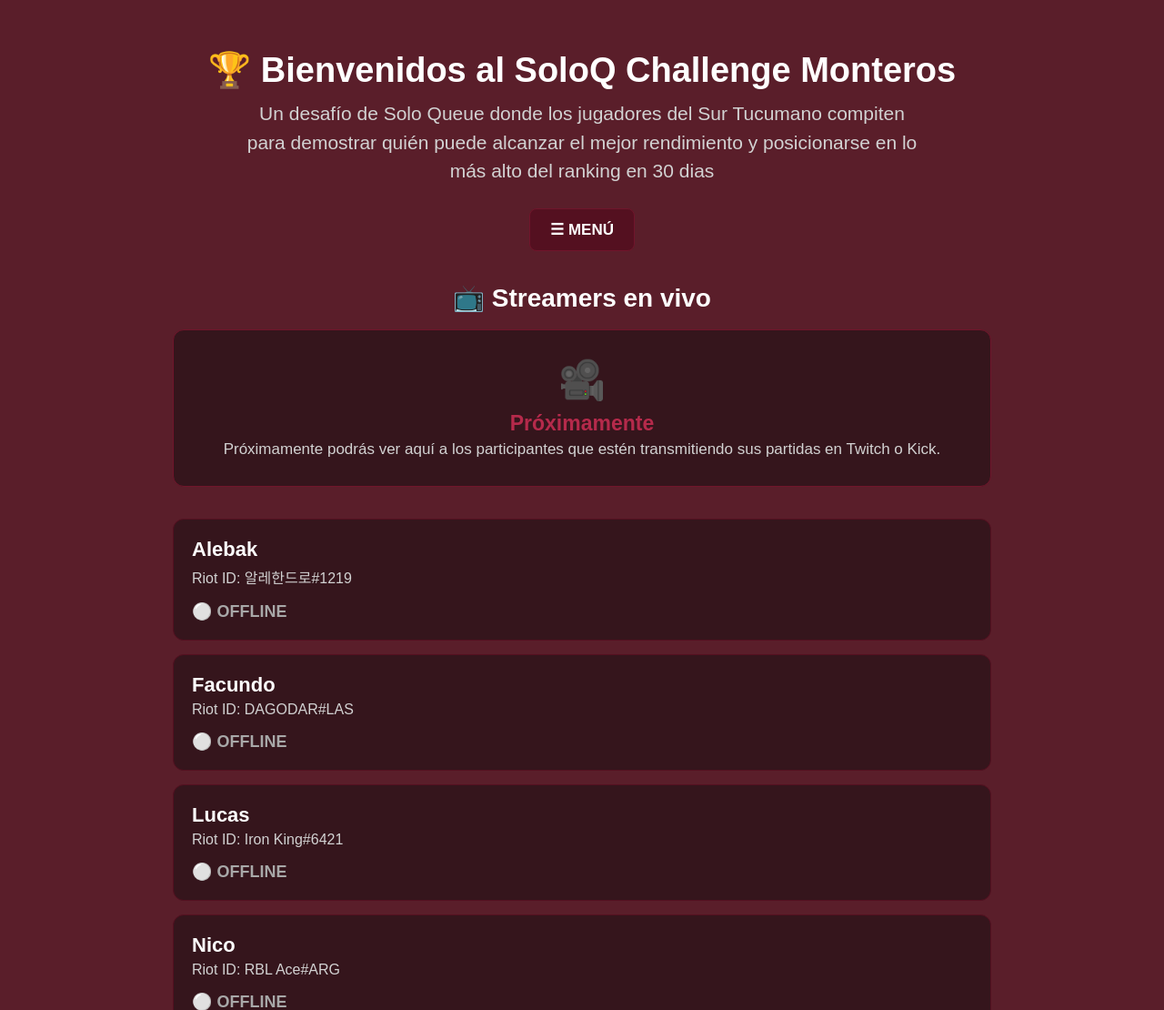
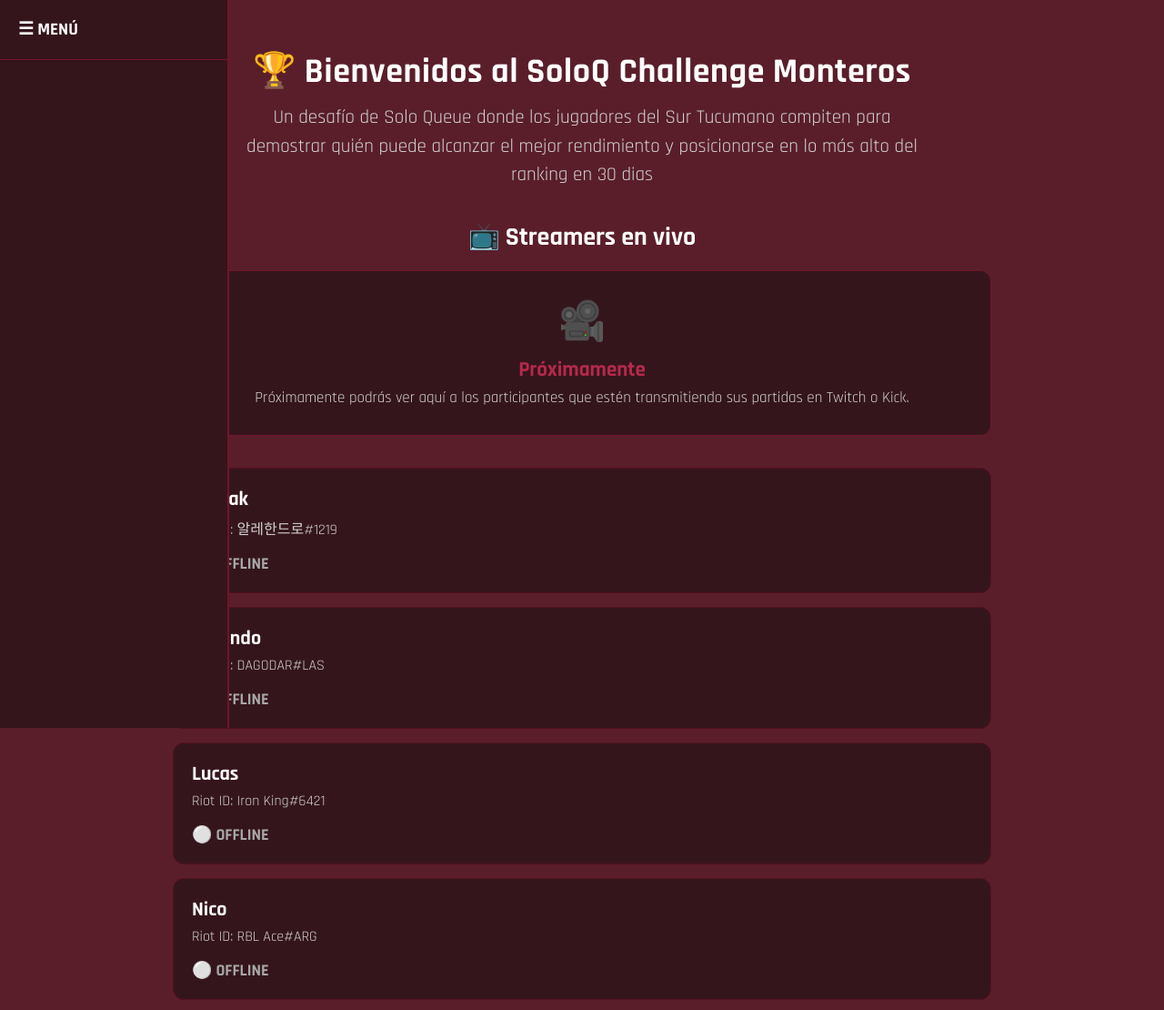
Before and after one commit to nikkontvg-rgb/SoloQueueChallenge-Monteros, a Flask app: page / in a window 1280 px wide. Shown: the top 1110 px of the page at 91% size. Run offline with Flask 3, Linux system fonts and the light colour scheme; data that the repository does not hold is empty.

Commit message:
ajusta tipografia de la pagina

```diff
--- a/templates/index.html
+++ b/templates/index.html
@@ -8,12 +8,19 @@
     <title>Solo Queue Challenge</title>
 
     <style>
+        @import url('https://fonts.googleapis.com/css2?family=Rajdhani:wght@400;500;600;700&display=swap');
         body {
-            font-family: Arial, sans-serif;
+            font-family: 'Rajdhani', sans-serif;
             background: #111827;
             color: white;
             margin: 0;
             padding: 30px;
+        }
+
+        .encabezado h1 {
+            font-size: 38px;
+            font-weight: 700;
+            letter-spacing: 0.5px;
         }
 
         h1 {
@@ -288,29 +295,78 @@
         MENÚ
         ========================= */
 
-        .menu-boton {
-            background: var(--bordo-oscuro);
-            border: 1px solid var(--bordo);
-            color: var(--blanco);
+/* =========================
+   MENU LATERAL
+   ========================= */
+
+.menu-lateral {
+    position: fixed;
+    left: 0;
+    top: 0;
+
+    width: 65px;
+    height: 100vh;
+
+    background: #35151C;
+    border-right: 2px solid #70152B;
+
+    z-index: 2000;
+
+    transition: width 0.3s ease;
+    overflow: hidden;
 }
 
-        .menu-boton:hover {
-            background: var(--rubí);
-            border-color: var(--rubí-claro);
+/* Se abre al pasar el mouse */
+
+        .menu-lateral:hover {
+            width: 250px;
         }
 
+        /* Título del menú */
+
+        .menu-titulo {
+            width: 250px;
+            height: 65px;
+
+            display: flex;
+            align-items: center;
+
+            padding-left: 20px;
+
+            color: white;
+            font-size: 19px;
+            font-weight: bold;
+
+            border-bottom: 1px solid #70152B;
+        }
+
+        /* Opciones */
+
         .menu-contenido {
-            background: var(--fondo-secundario);
-            border: 1px solid var(--bordo);
+            width: 250px;
+            padding: 15px 10px;
         }
 
         .menu-contenido a {
-            color: var(--blanco-suave);
+            display: block;
+
+            padding: 14px 15px;
+            margin-bottom: 6px;
+
+            color: white;
+            text-decoration: none;
+
+            border-radius: 7px;
+
+            font-size: 17px;
+
+            white-space: nowrap;
+
+            transition: background 0.2s ease;
         }
 
         .menu-contenido a:hover {
-            background: var(--bordo-oscuro);
-            color: var(--blanco);
+            background: #541020;
         }
 
 
@@ -449,13 +505,12 @@
                 y posicionarse en lo más alto del ranking en 30 dias
             </div>
         </div>
-        <div class="menu-container">
 
-               <div class="menu">
+        <div class="menu-lateral">
 
-                <button class="menu-boton">
+            <div class="menu-titulo">
                 ☰ MENÚ
-                </button>
+            </div>
 
             <div class="menu-contenido">
 
@@ -474,8 +529,6 @@
                 <a href="#ranking">
                     🏆 Ranking
                 </a>
-
-                </div>
 
             </div>
 
```
Lines whose indentation alone changed are shown as unchanged.
